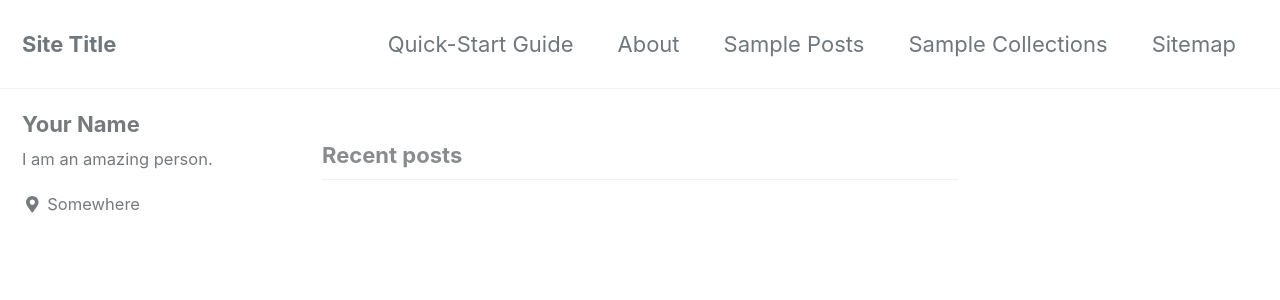
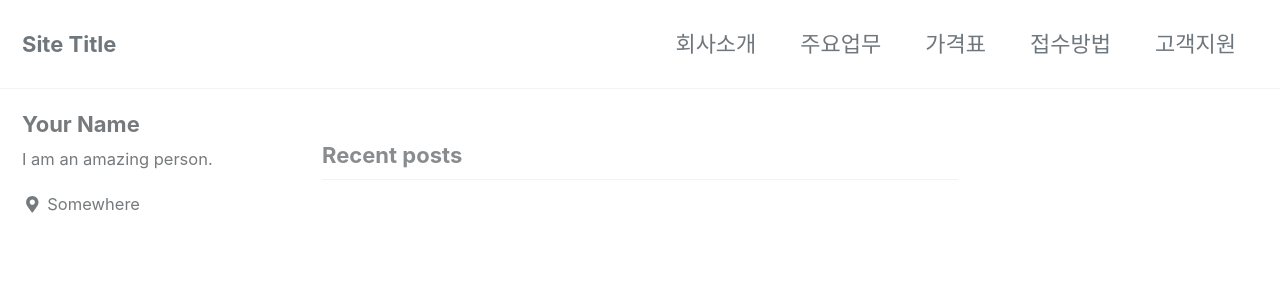
Before and after one commit to yoengjin/site, a Jekyll site: the page built from index.html, in a window 1280 px wide and 900 px high. Shown: the top 300 px of the window. Built offline with Jekyll 4.4.1, drawn with Linux system fonts in a browser that asks for light colours; cached includes are drawn as plain includes; the list of posts is cut into pages by our own code.

Commit message:
navigation

```diff
--- a/_data/navigation.yml
+++ b/_data/navigation.yml
@@ -1,12 +1,12 @@
 # main links
 main:
-  - title: "Quick-Start Guide"
-    url: https://mmistakes.github.io/minimal-mistakes/docs/quick-start-guide/
-  - title: "About"
-    url: https://mmistakes.github.io/minimal-mistakes/about/
-  - title: "Sample Posts"
-    url: /year-archive/
-  - title: "Sample Collections"
-    url: /collection-archive/
-  - title: "Sitemap"
-    url: /sitemap/
+  - title: "회사소개"
+    url: /about/
+  - title: "주요업무"
+    url: /works/
+  - title: "가격표"
+    url: /fee/
+  - title: "접수방법"
+    url: /receiption/
+  - title: "고객지원"
+    url: /support/
```
